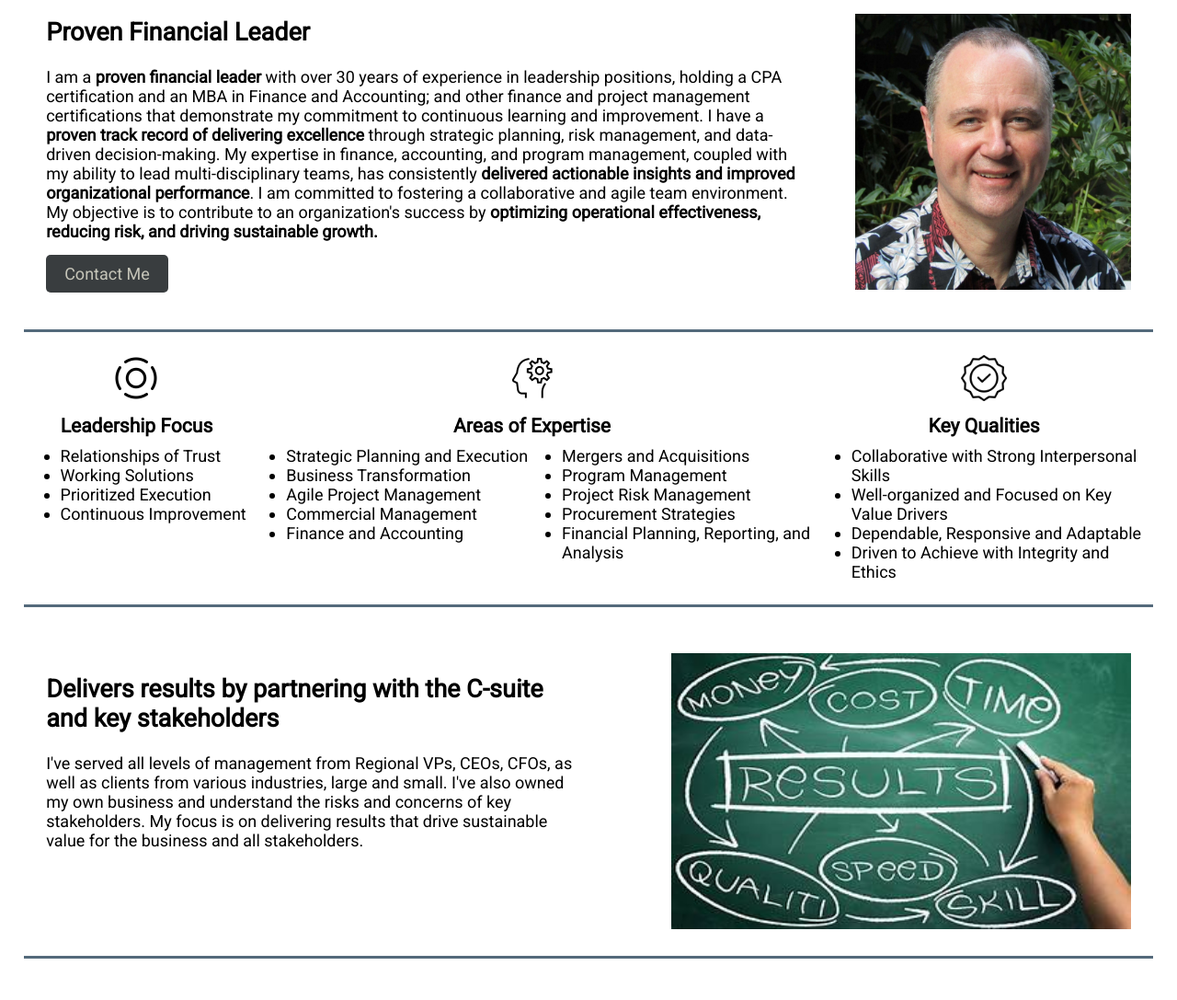
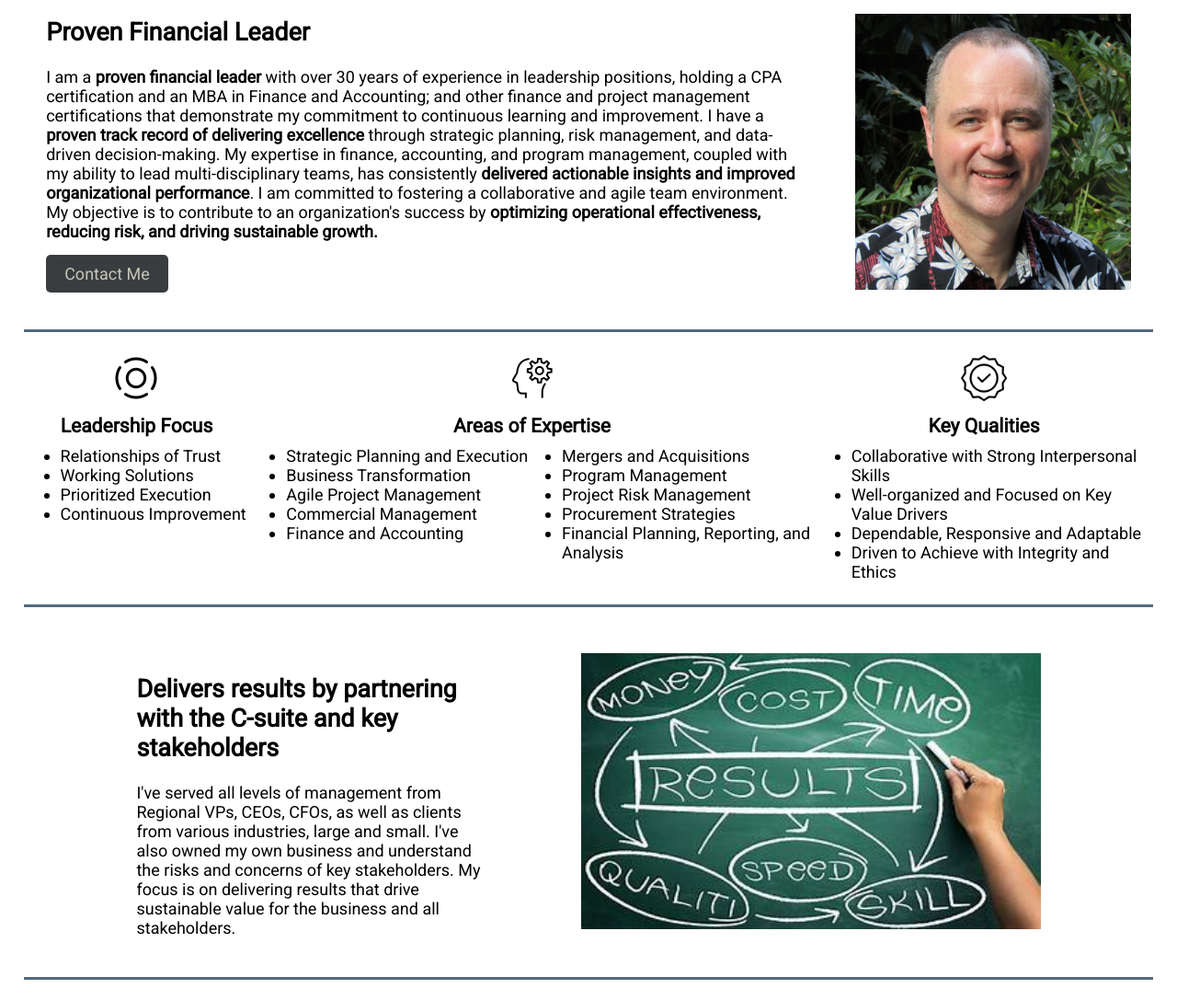
Before and after one commit to ub808/WDD130, a plain HTML site: page bclewis/index.html in a window 1280 px wide. Shown: the part 154-1241 px from the top of the page at 92% size. Drawn offline with Linux system fonts and the light colour scheme.

Commit message:
update to main

```diff
--- a/bclewis/styles/styles.css
+++ b/bclewis/styles/styles.css
@@ -103,7 +103,7 @@ nav {
     display: grid;
     grid-template-columns: 3fr 1fr;
     column-gap: 100px;
-    margin: 50px 2% 25px 2%;
+    margin: 50px 10% 25px 10%;
 }
 .getintouch {
     text-align: center;
```
